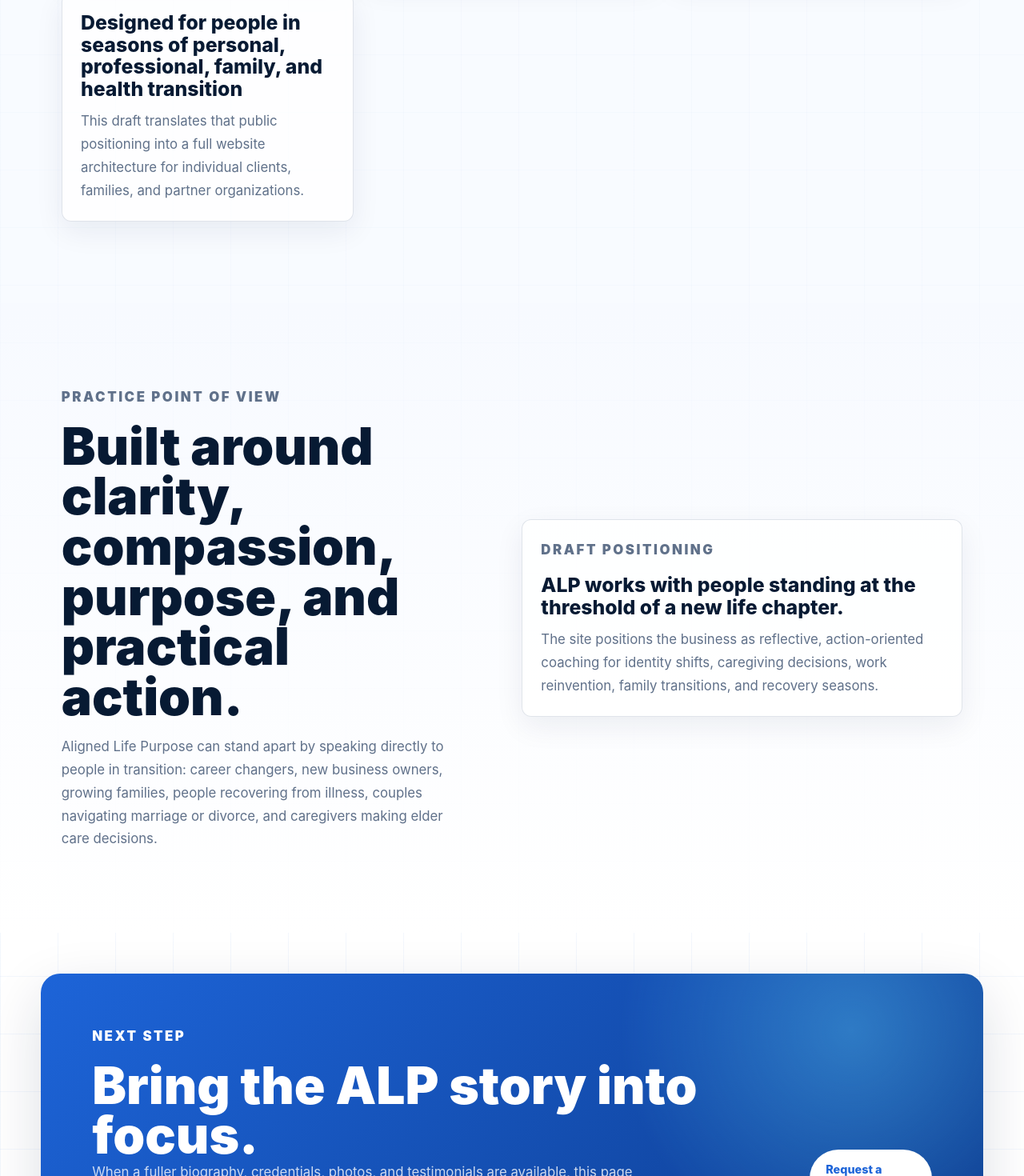
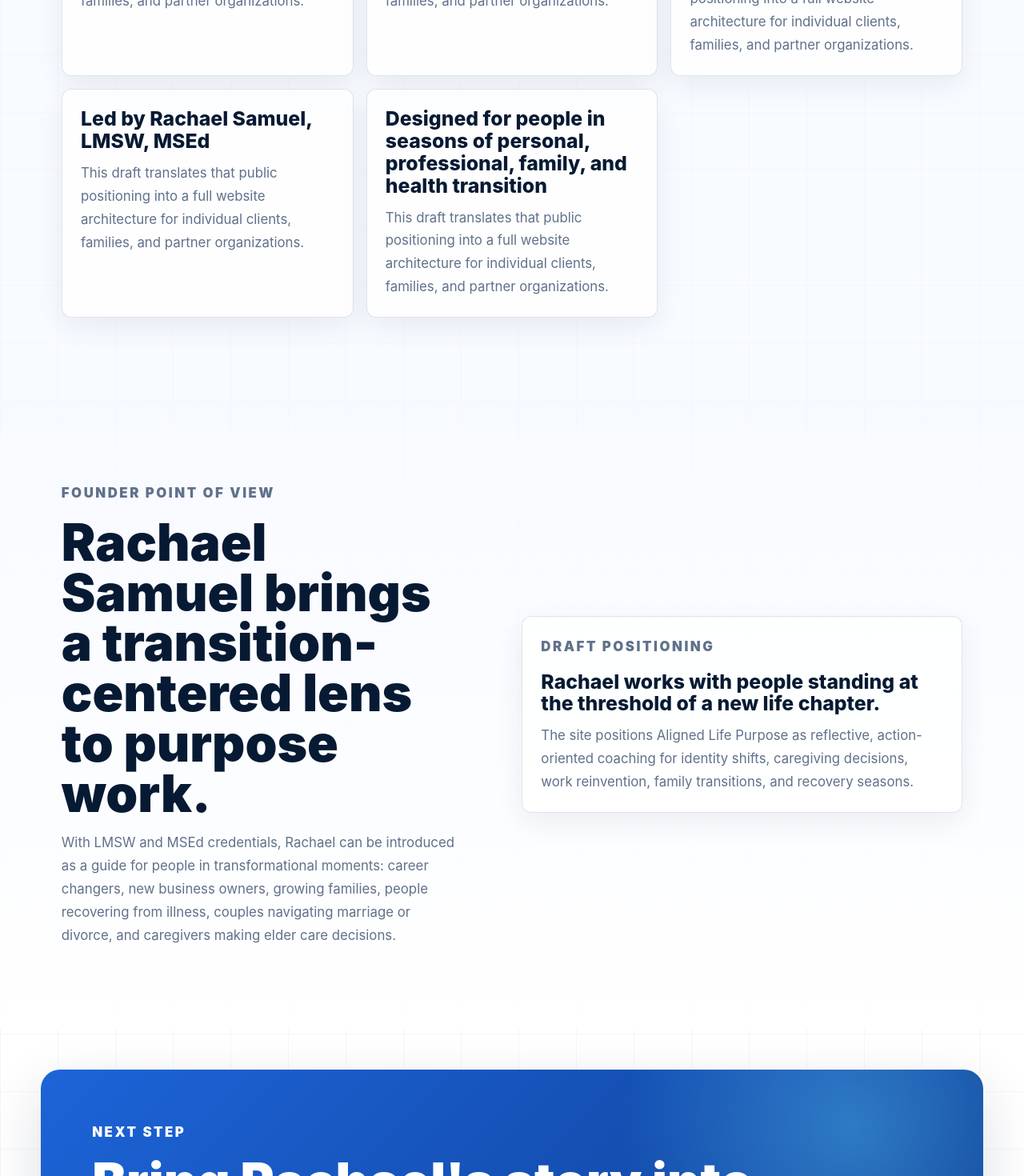
Before and after one commit to Volta-NYC/aligned-life-purpose, a Next.js app: page /about in a window 1280 px wide. Shown: the part 2020-3490 px from the top of the page at 80% size. Built offline with nearby package versions, Linux system fonts and the light colour scheme.

Commit message:
Add Rachael Samuel founder context

```diff
--- a/app/about/page.tsx
+++ b/app/about/page.tsx
@@ -10,6 +10,7 @@ const facts = [
   "Self-owned company founded in 2025",
   "Professional Training and Coaching",
   "Life coaching, consulting, group coaching, and elder care advising",
+  "Led by Rachael Samuel, LMSW, MSEd",
   "Designed for people in seasons of personal, professional, family, and health transition",
 ];
 
@@ -26,8 +27,8 @@ export default function AboutPage() {
       <section className="content-section">
         <SectionIntro
           eyebrow="What is known"
-          title="The public footprint points to a young practice with a clear transition niche."
-          copy="The LinkedIn company page identifies Aligned Life Purpose as a 2025 self-owned Professional Training and Coaching company with one employee. Its public description centers life-change coaching and elder care advisory."
+          title="The public footprint points to a young practice with a clear transition niche and a credentialed founder."
+          copy="The LinkedIn company page identifies Aligned Life Purpose as a 2025 self-owned Professional Training and Coaching company with one employee. Rachael Samuel, LMSW, MSEd, publicly positions her work around helping people navigate life transitions and achieve purpose-driven success."
         />
         <div className="story-grid">
           {facts.map((fact) => (
@@ -44,27 +45,29 @@ export default function AboutPage() {
 
       <section className="split-section">
         <div className="split-copy reveal">
-          <p className="eyebrow">Practice point of view</p>
-          <h2>Built around clarity, compassion, purpose, and practical action.</h2>
+          <p className="eyebrow">Founder point of view</p>
+          <h2>Rachael Samuel brings a transition-centered lens to purpose work.</h2>
           <p>
-            Aligned Life Purpose can stand apart by speaking directly to people in transition:
-            career changers, new business owners, growing families, people recovering from illness,
-            couples navigating marriage or divorce, and caregivers making elder care decisions.
+            With LMSW and MSEd credentials, Rachael can be introduced as a guide for people in
+            transformational moments: career changers, new business owners, growing families,
+            people recovering from illness, couples navigating marriage or divorce, and caregivers
+            making elder care decisions.
           </p>
         </div>
         <div className="story-card reveal delay-1">
           <p className="eyebrow">Draft positioning</p>
-          <h3>ALP works with people standing at the threshold of a new life chapter.</h3>
+          <h3>Rachael works with people standing at the threshold of a new life chapter.</h3>
           <p>
-            The site positions the business as reflective, action-oriented coaching for identity
-            shifts, caregiving decisions, work reinvention, family transitions, and recovery seasons.
+            The site positions Aligned Life Purpose as reflective, action-oriented coaching for
+            identity shifts, caregiving decisions, work reinvention, family transitions, and
+            recovery seasons.
           </p>
         </div>
       </section>
 
       <CtaBand
-        title="Bring the ALP story into focus."
-        copy="When a fuller biography, credentials, photos, and testimonials are available, this page is ready to become a stronger trust-building About page."
+        title="Bring Rachael's story into focus."
+        copy="When a fuller biography, founder photo, credentials detail, and testimonials are available, this page is ready to become a stronger trust-building About page."
       />
     </main>
   );
```
